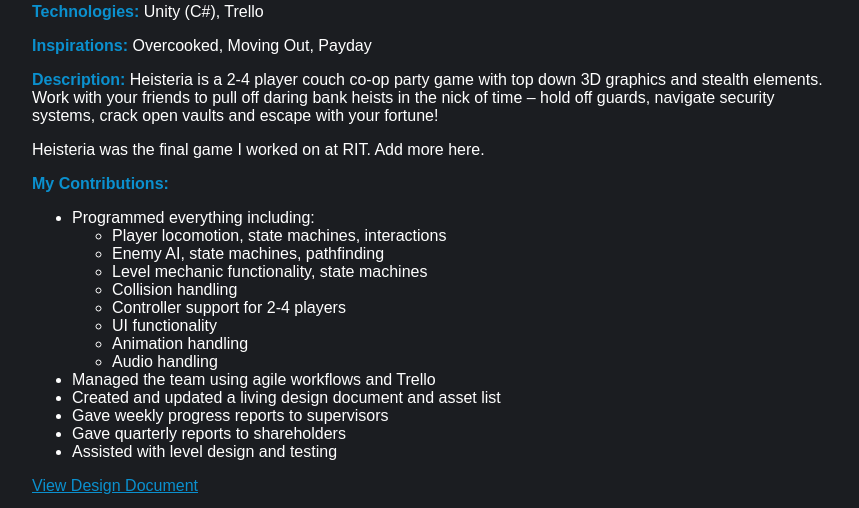
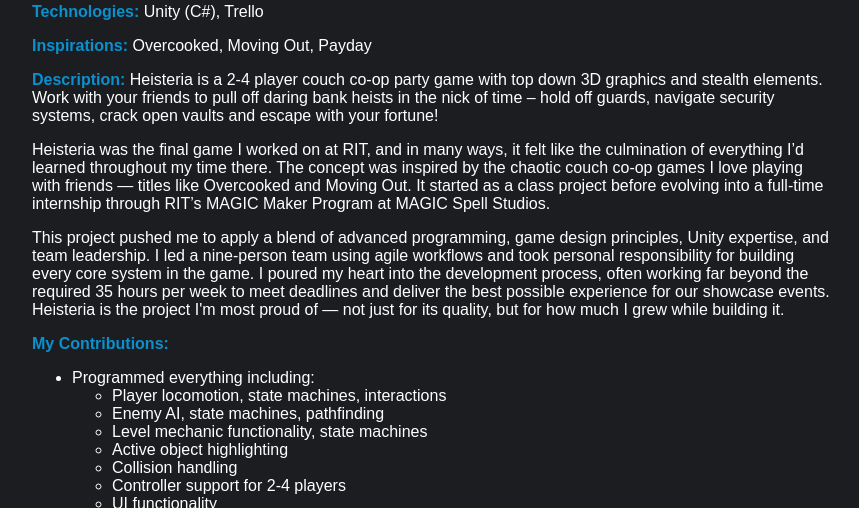
Before and after one commit to trm2418/Portfolio, a plain HTML site: page projects.html in a window 1280 px wide. Shown: the part 890-1398 px from the top of the page, without its empty margins (208-1067 px from the left). Drawn offline with Linux system fonts and the light colour scheme; grey boxes are pictures that could not be loaded.

Commit message:
finished heisteria section except for images and demo video

```diff
--- a/projects.html
+++ b/projects.html
@@ -31,7 +31,9 @@
       <p><strong>Technologies:</strong> Unity (C#), Trello</p>
       <p><strong>Inspirations:</strong> Overcooked, Moving Out, Payday</p>
       <p><strong>Description:</strong> Heisteria is a 2-4 player couch co-op party game with top down 3D graphics and stealth elements. Work with your friends to pull off daring bank heists in the nick of time – hold off guards, navigate security systems, crack open vaults and escape with your fortune!</p>
-      <p>Heisteria was the final game I worked on at RIT. Add more here.</p>
+      <p>Heisteria was the final game I worked on at RIT, and in many ways, it felt like the culmination of everything I’d learned throughout my time there. The concept was inspired by the chaotic couch co-op games I love playing with friends — titles like Overcooked and Moving Out. It started as a class project before evolving into a full-time internship through RIT’s MAGIC Maker Program at MAGIC Spell Studios.</p>
+      <p>This project pushed me to apply a blend of advanced programming, game design principles, Unity expertise, and team leadership. I led a nine-person team using agile workflows and took personal responsibility for building every core system in the game. I poured my heart into the development process, often working far beyond the required 35 hours per week to meet deadlines and deliver the best possible experience for our showcase events. Heisteria is the project I'm most proud of — not just for its quality, but for how much I grew while building it.</p>
+
       <p><strong>My Contributions:</strong></p>
       <ul>
         <li>Programmed everything including:</li>
@@ -39,6 +41,7 @@
           <li>Player locomotion, state machines, interactions</li>
           <li>Enemy AI, state machines, pathfinding</li>
           <li>Level mechanic functionality, state machines</li>
+          <li>Active object highlighting</li>
           <li>Collision handling</li>
           <li>Controller support for 2-4 players</li>
           <li>UI functionality</li>
@@ -51,7 +54,6 @@
         <li>Gave quarterly reports to shareholders</li>
         <li>Assisted with level design and testing</li>
       </ul>
-      <p><a href="heisteria-design-doc.pdf" target="_blank">View Design Document</a></p>
       <iframe width="560" height="315" src="https://www.youtube.com/embed/VIDEO_ID_HERE" title="Heisteria Demo" frameborder="0" allowfullscreen></iframe>
     </div>
 
@@ -68,7 +70,6 @@
         <li>Implemented character stats, abilities, and randomized enemy encounters</li>
         <li>Collaborated with designers to refine combat pacing and difficulty</li>
       </ul>
-      <p><a href="pirates-quest-design-doc.pdf" target="_blank">View Design Document</a></p>
       <iframe width="560" height="315" src="https://www.youtube.com/embed/VIDEO_ID_HERE" title="Pirate's Quest Demo" frameborder="0" allowfullscreen></iframe>
     </div>
 
@@ -85,7 +86,6 @@
         <li>Designed enemy encounter logic and item drop tables</li>
         <li>Integrated a dynamic difficulty scaling system</li>
       </ul>
-      <p><a href="twisting-labyrinth-design-doc.pdf" target="_blank">View Design Document</a></p>
       <iframe width="560" height="315" src="https://www.youtube.com/embed/VIDEO_ID_HERE" title="The Twisting Labyrinth Demo" frameborder="0" allowfullscreen></iframe>
     </div>
 
@@ -102,7 +102,6 @@
         <li>Created modular character systems with buffs, debuffs, and unique skills</li>
         <li>Developed dungeon generation and enemy scaling systems</li>
       </ul>
-      <p><a href="dungeon-heroes-design-doc.pdf" target="_blank">View Design Document</a></p>
       <iframe width="560" height="315" src="https://www.youtube.com/embed/VIDEO_ID_HERE" title="Dungeon Heroes Demo" frameborder="0" allowfullscreen></iframe>
     </div>
 
--- a/style.css
+++ b/style.css
@@ -95,6 +95,3 @@
   object-fit: cover;
   border: 5px solid #0b90ce;
 }
-.emoji {
-  font-family: 'Segoe UI Emoji', 'Apple Color Emoji', 'Noto Color Emoji', sans-serif;
-}
```
Also changed, not shown: about.html (+1 -1 lines).
